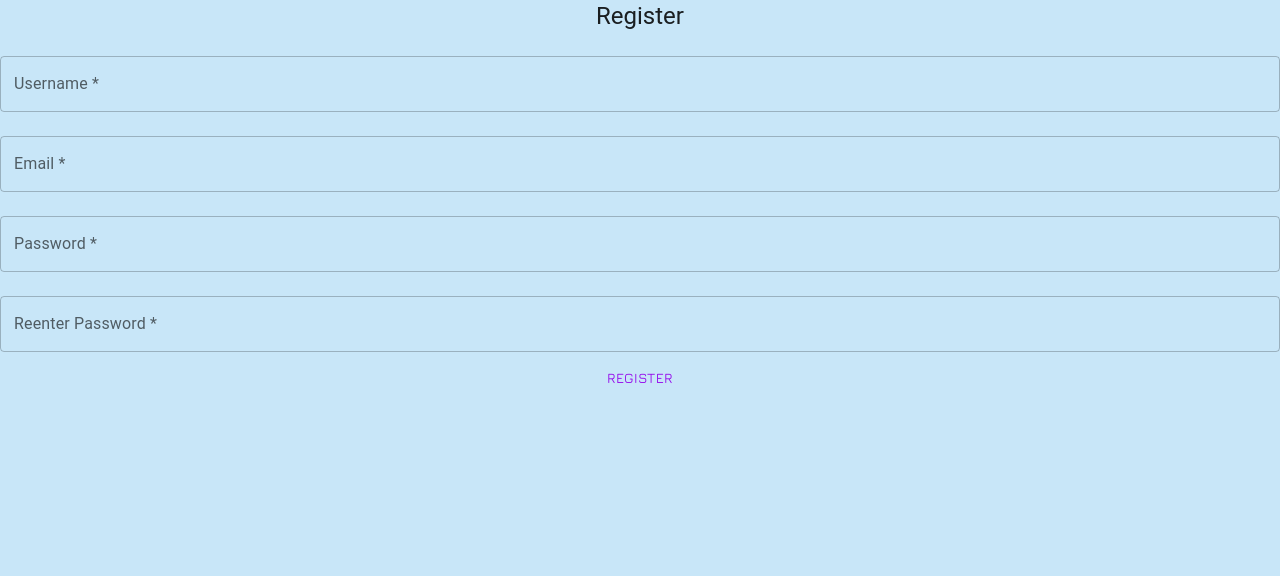
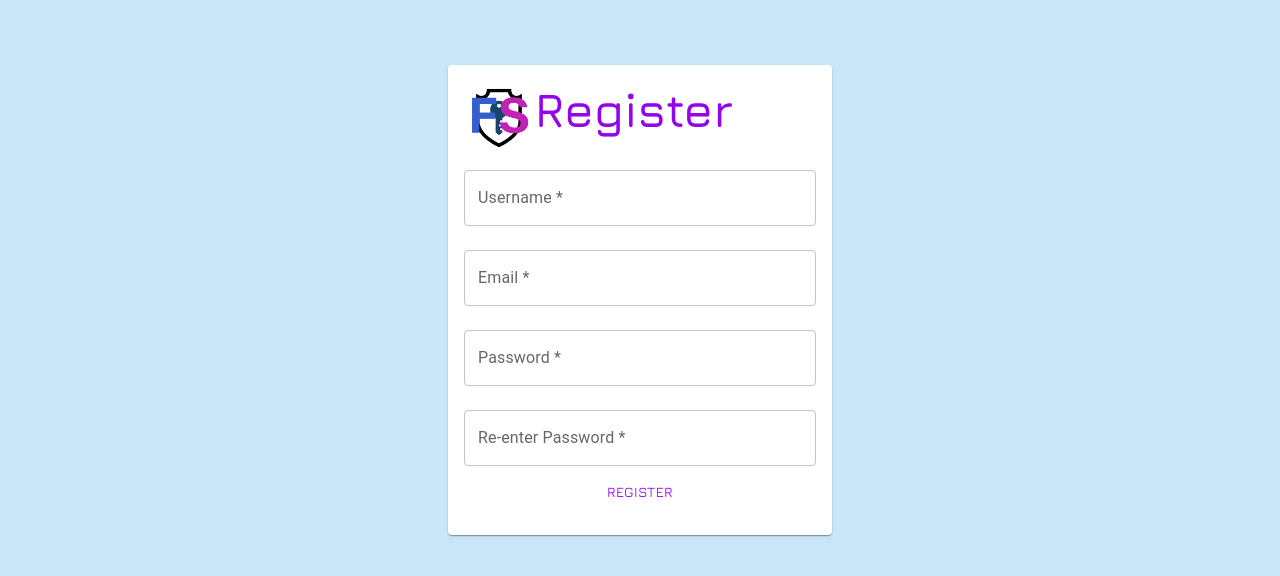
Before and after one commit to Gipfelienjoyer/-FaithSafeWeb, a React (Create React App) app: page /register in a window 1280 px wide. Shown: the top 576 px of the page. Built offline with nearby package versions, Linux system fonts and the light colour scheme.

Commit message:
design register

```diff
--- a/src/02-organisms/RegisterForm.tsx
+++ b/src/02-organisms/RegisterForm.tsx
@@ -1,8 +1,9 @@
-import {Button, Typography} from "@mui/material";
+import {Box, Button, Grid, Typography} from "@mui/material";
 import FormikTextField from "../01-molecules/FormikTextField";
 import FormContainer from "../01-molecules/FormContainer";
 import React from "react";
 import * as yup from "yup";
+import logo from '../05-assets/logo.png'
 
 interface RegisterFormProps {
     initialValues: any;
@@ -17,15 +18,20 @@ export default function RegisterForm({initialValues, validationSchema, onSubmit}
             validationSchema={validationSchema}
             onSubmit={onSubmit}
         >
-            {({ isSubmitting }) => (
+            {({isSubmitting}) => (
                 <>
-                    <Typography variant="h5" component="h1" gutterBottom>
-                        Register
-                    </Typography>
-                    <FormikTextField name="username" label="Username *" />
-                    <FormikTextField name="email" label="Email *" />
-                    <FormikTextField name="password" label="Password *" type="password" />
-                    <FormikTextField name="validatePassword" label="Reenter Password *" type="password" />
+                    <Grid container alignItems="center">
+                        <img src={logo} alt="Faithsafe logo" width="20%" height="auto"/>
+                        <Box alignItems="center" justifyContent="center" textAlign="center">
+                            <Typography variant="h3" component="h1" gutterBottom>
+                                Register
+                            </Typography>
+                        </Box>
+                    </Grid>
+                    <FormikTextField name="username" label="Username *"/>
+                    <FormikTextField name="email" label="Email *"/>
+                    <FormikTextField name="password" label="Password *" type="password"/>
+                    <FormikTextField name="validatePassword" label="Re-enter Password *" type="password"/>
                     <Button type="submit" disabled={isSubmitting}>
                         {isSubmitting ? 'Registering...' : 'Register'}
                     </Button>
--- a/src/04-pages/RegisterPage.tsx
+++ b/src/04-pages/RegisterPage.tsx
@@ -2,9 +2,10 @@ import React from "react";
 import * as yup from "yup";
 import { register } from "../AuthService";
 import RegisterForm from "../02-organisms/RegisterForm";
+import { Box, Card, CardContent, Grid, useMediaQuery, useTheme, Theme } from "@mui/material";
 
 const validationSchema = yup.object({
-    username: yup.string().min(8, 'Username must at least be 8 characters long').required('Username is required').matches(/^[a-zA-Z0-9@]+$/),
+    username: yup.string().min(4, 'Username must at least be 4 characters long').required('Username is required').matches(/^[a-zA-Z0-9@]+$/),
     email: yup.string().email("Email isn't valid").required('Please enter an Email'),
     password: yup.string().min(8, 'Must be at least 8 characters long').required('Please enter a password').matches(/^(?=.*[A-Z])(?=.*\d).+$/),
     validatePassword: yup.string().oneOf([yup.ref('password')], 'Passwords do not match').required('Please confirm your password'),
@@ -18,6 +19,10 @@ interface RegistrationFormValues {
 }
 
 export default function RegisterPage() {
+    const theme = useTheme<Theme>();
+    const isMobile = useMediaQuery(theme.breakpoints.down('sm'));
+    const isTablet = useMediaQuery(theme.breakpoints.between('sm', 'md'));
+
     const initialValues: RegistrationFormValues = {
         username: '',
         email: '',
@@ -43,10 +48,18 @@ export default function RegisterPage() {
     }
 
     return (
-        <RegisterForm
-            onSubmit={onSubmit}
-            initialValues={initialValues}
-            validationSchema={validationSchema}
-        />
+        <Grid container justifyContent="center" alignItems="center" sx={{ height: '75vh' }}>
+            <Box width={isMobile ? '95%' : isTablet ? '50%' : '30%'}>
+                <Card>
+                    <CardContent>
+                        <RegisterForm
+                            onSubmit={onSubmit}
+                            initialValues={initialValues}
+                            validationSchema={validationSchema}
+                        />
+                    </CardContent>
+                </Card>
+            </Box>
+        </Grid>
     );
 }
```
